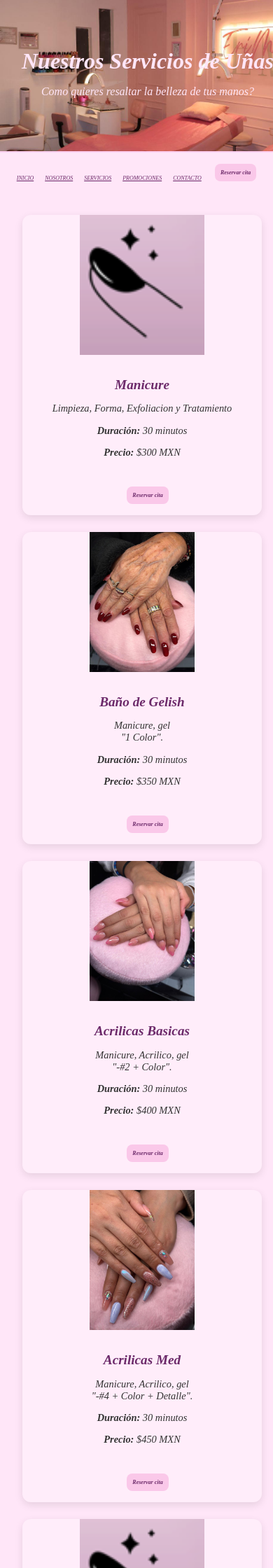
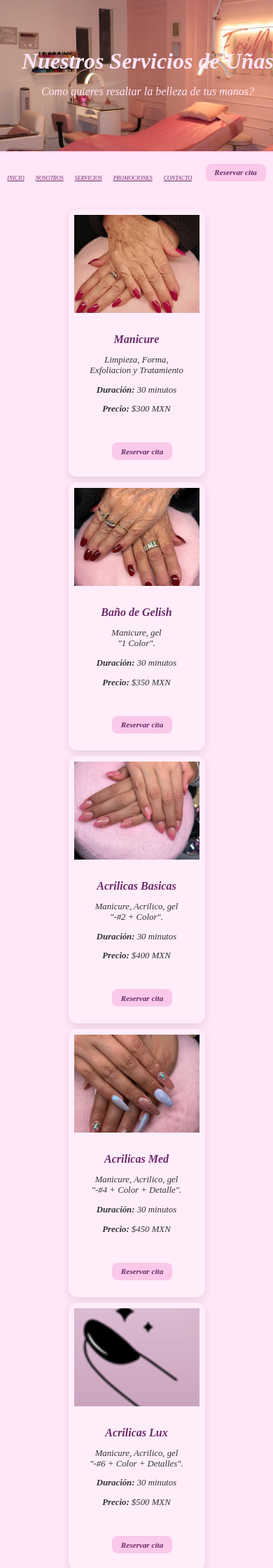
Before and after one commit to diz3ty/EriMar_Studio_Web, a Flask app: a page that uses templates/nails_services.html in a window 390 px wide. Shown: the top 2240 px of the page at 70% size. Run offline with Flask 3, Linux system fonts and the light colour scheme.

Commit message:
modify format

```diff
--- a/static/css/service_promo_styles.css
+++ b/static/css/service_promo_styles.css
@@ -475,8 +475,8 @@ main {
   }
 
   .btn-reserva {
-    font-size: 0.5rem;
-    padding: 0.5rem 0.5rem;
+    font-size: 0.7rem;
+    padding: 0.4rem 0.8rem;
     margin-left: 1rem;
   }
 
@@ -500,27 +500,29 @@ main {
     flex-direction: row;
     flex-wrap: wrap;
     justify-content: center;
-    gap: 1.5rem;
-    padding: 1rem;
+    gap: 0.5rem;
+    padding: 0.5rem;
   }
 
   .card-servicio {
-    flex: 1 1 100%;
-    max-width: 100%;
-    font-size: 0.95rem;
+    width: 50%;
+    max-width: 180px;
+    margin: 0 auto;
+    padding: 0.5rem;
+    font-size: 0.8rem;
   }
 
   .card-servicio img {
-    max-height: 200px;
-    object-fit: contain;
+    max-height: 140px;
+    object-fit: cover;
   }
 
   .contenido-card h2 {
-    font-size: 1.2rem;
+    font-size: 1rem;
   }
 
   .contenido-card p {
-    font-size: 0.9rem;
+    font-size: 0.8rem;
   }
 
   .card-servicio:hover {
--- a/templates/nails_services.html
+++ b/templates/nails_services.html
@@ -69,10 +69,10 @@
     <main>
       <section class="servicios-cards">
         <div class="card-servicio">
-          <img src="/static/images/Uñas.webp" alt="Servicio de uñas" />
+          <img src="/static/images/Baño_Gelish_1.jpeg" alt="Servicio de uñas" />
           <div class="contenido-card">
             <h2>Manicure</h2>
-            <p>Limpieza, Forma, Exfoliacion y Tratamiento</p>
+            <p>Limpieza, Forma,<br> Exfoliacion y Tratamiento</p>
             <p><strong>Duración:</strong> 30 minutos</p>
             <p><strong>Precio:</strong> $300 MXN</p>
           </div>
```
